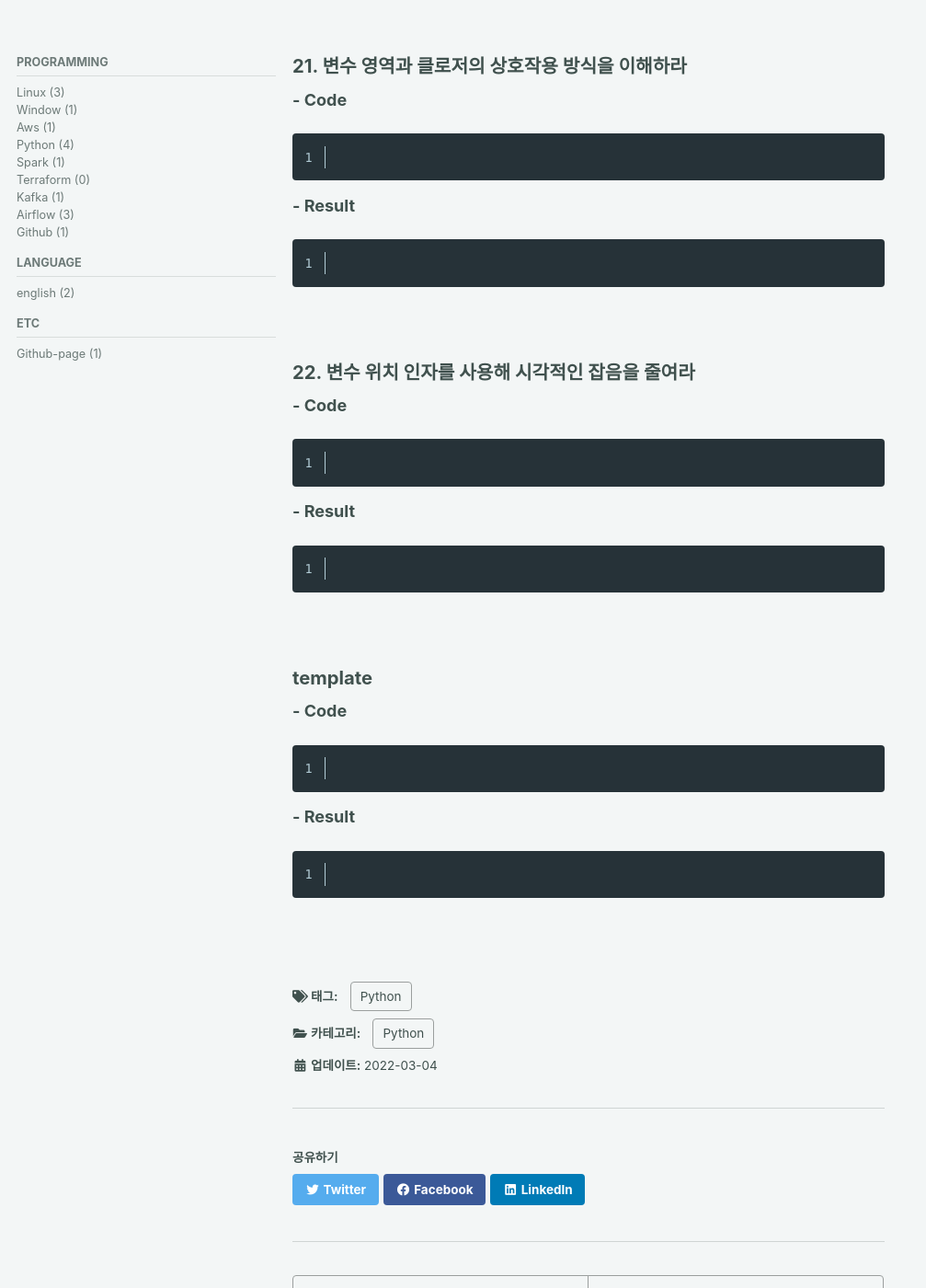
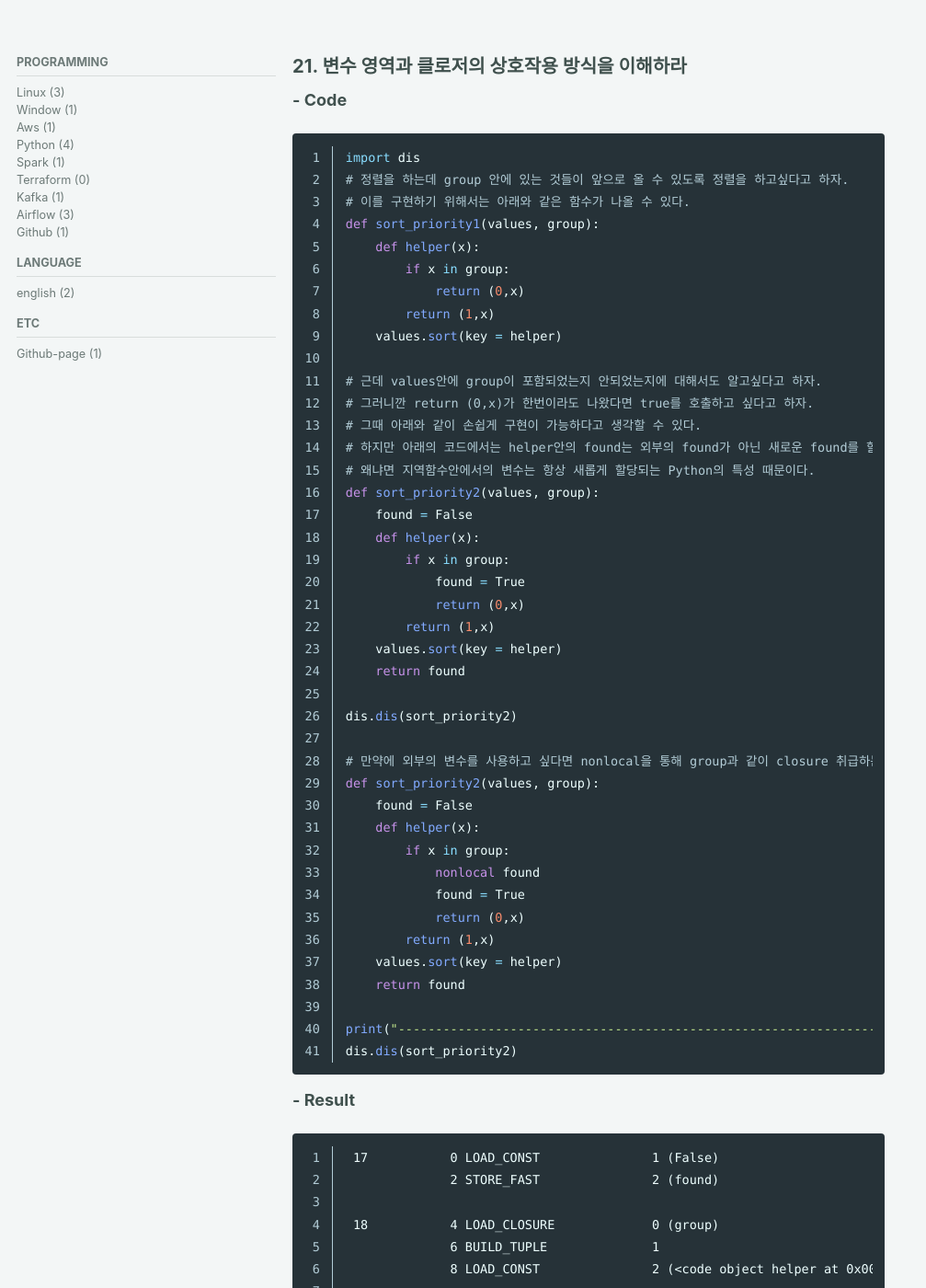
Before and after one commit to dlgldgldgld/dlgldgldgld.github.io, a Jekyll site: the page built from _posts/Python/2022-03-04-effective_python-ch3.md, in a window 1280 px wide and 1400 px high, scrolled down 3609 px. Shown: the whole window at 92% size, without its empty margins (0-1007 px from the left). Built offline with Jekyll 4.4.1, drawn with Linux system fonts in a browser that asks for light colours; cached includes are drawn as plain includes; comment, search, counter and statistics services are not loaded; some of the changed text lies outside the part shown.

Commit message:
posts update.

````diff
--- a/_posts/Python/2022-03-04-effective_python-ch3.md
+++ b/_posts/Python/2022-03-04-effective_python-ch3.md
@@ -145,26 +145,149 @@ ValueError: 잘못된 입력
 
 **- Code**
 ```python
+import dis
+# 정렬을 하는데 group 안에 있는 것들이 앞으로 올 수 있도록 정렬을 하고싶다고 하자.
+# 이를 구현하기 위해서는 아래와 같은 함수가 나올 수 있다.
+def sort_priority1(values, group):
+    def helper(x):
+        if x in group:
+            return (0,x)
+        return (1,x)
+    values.sort(key = helper)
 
+# 근데 values안에 group이 포함되었는지 안되었는지에 대해서도 알고싶다고 하자.
+# 그러니깐 return (0,x)가 한번이라도 나왔다면 true를 호출하고 싶다고 하자.
+# 그때 아래와 같이 손쉽게 구현이 가능하다고 생각할 수 있다.
+# 하지만 아래의 코드에서는 helper안의 found는 외부의 found가 아닌 새로운 found를 할당한다.
+# 왜냐면 지역함수안에서의 변수는 항상 새롭게 할당되는 Python의 특성 때문이다.
+def sort_priority2(values, group):
+    found = False
+    def helper(x):
+        if x in group:
+            found = True
+            return (0,x)
+        return (1,x)
+    values.sort(key = helper)
+    return found
+
+dis.dis(sort_priority2)
+
+# 만약에 외부의 변수를 사용하고 싶다면 nonlocal을 통해 group과 같이 closure 취급하는게 가능하다.
+def sort_priority2(values, group):
+    found = False
+    def helper(x):
+        if x in group:
+            nonlocal found
+            found = True
+            return (0,x)
+        return (1,x)
+    values.sort(key = helper)
+    return found
+
+print("---------------------------------------------------------------------------")
+dis.dis(sort_priority2)
 ```
 
 **- Result**
 ```text
+ 17           0 LOAD_CONST               1 (False)
+              2 STORE_FAST               2 (found)
+
+ 18           4 LOAD_CLOSURE             0 (group)
+              6 BUILD_TUPLE              1
+              8 LOAD_CONST               2 (<code object helper at 0x00000226146767C0, file "d:\test\hello.py", line 18>)
+
+......
+
+Disassembly of <code object helper at 0x00000226146767C0, file "d:\test\hello.py", line 18>:
+ 19           0 LOAD_FAST                0 (x)
+              2 LOAD_DEREF               0 (group)
+              4 CONTAINS_OP              0
+              6 POP_JUMP_IF_FALSE       20
+
+ 20           8 LOAD_CONST               1 (True)
+             10 STORE_FAST               1 (found)
+
+......
+
+---------------------------------------------------------------------------
+ 30           0 LOAD_CONST               1 (False)
+              2 STORE_DEREF              0 (found)
+
+ 31           4 LOAD_CLOSURE             0 (found)
+              6 LOAD_CLOSURE             1 (group)
+              8 BUILD_TUPLE              2
+             10 LOAD_CONST               2 (<code object helper at 0x0000022614676920, file "d:\test\hello.py", line 31>)
+
+......
+
+Disassembly of <code object helper at 0x0000022614676920, file "d:\test\hello.py", line 31>:
+ 32           0 LOAD_FAST                0 (x)
+              2 LOAD_DEREF               1 (group)
+              4 CONTAINS_OP              0
+              6 POP_JUMP_IF_FALSE       20
+
+ 34           8 LOAD_CONST               1 (True)
+             10 STORE_DEREF              0 (found)
 
 ```
 
 <br>
 
-### 22. 변수 위치 인자를 사용해 시각적인 잡음을 줄여라
+### 22. 변수(가변) 위치 인자를 사용해 시각적인 잡음을 줄여라
+위의 제목에서 변수는 가변을 뜻하는 것 같다. 오타인 것으로 보인다.
+여기서 가변은 asterisk(*) 을 뜻한다.
+
+주의 사항에 나온 것들을 조심해서 가변인자를 사용하라고 권장한다.
+근데 두번째는 솔직히 억지같다.
 
 **- Code**
 ```python
+def log( message, *values) :
+    if not values:
+        print(message)
+    else:
+        values_str = ', '.join(str(x) for x in values)
+        print(f'{message}: {values_str}')
 
+log('내 숫자는', 1, 2)
+log('안녕')
+
+# 가변인자 사용시 주의해야할 것이 2가지 있다.
+# 이를 주의해서 쓰자.
+
+# 가변인자의 문제 1. Generator를 인자로 받는 경우 tuple 화 된다.
+def my_generator():
+    for i in range(10):
+        yield i
+
+def my_func(*args):
+    print(args)
+
+it = my_generator()
+my_func(*it)
+
+# 가변인자의 문제 2. 인자에 변수를 잘못쓸 경우 분석이 힘듬
+def log(seq, msg, *val):
+    if not val:
+        print(f'{seq}-{msg}')
+    else:
+        val_str = ','.join(str(x) for x in val)
+        print(f'{seq}-{msg}:{val_str}')
+
+log(1, '좋아하는 숫자는?', 7, 33)
+log(1, '안녕')
+log('좋아하는 숫자는?', 7, 33) # 문제 발생
 ```
 
 **- Result**
 ```text
-
+내 숫자는: 1, 2
+안녕
+(0, 1, 2, 3, 4, 5, 6, 7, 8, 9)
+1-좋아하는 숫자는?:7,33
+1-안녕
+좋아하는 숫자는?-7:33
 ```
 
 <br>
````
